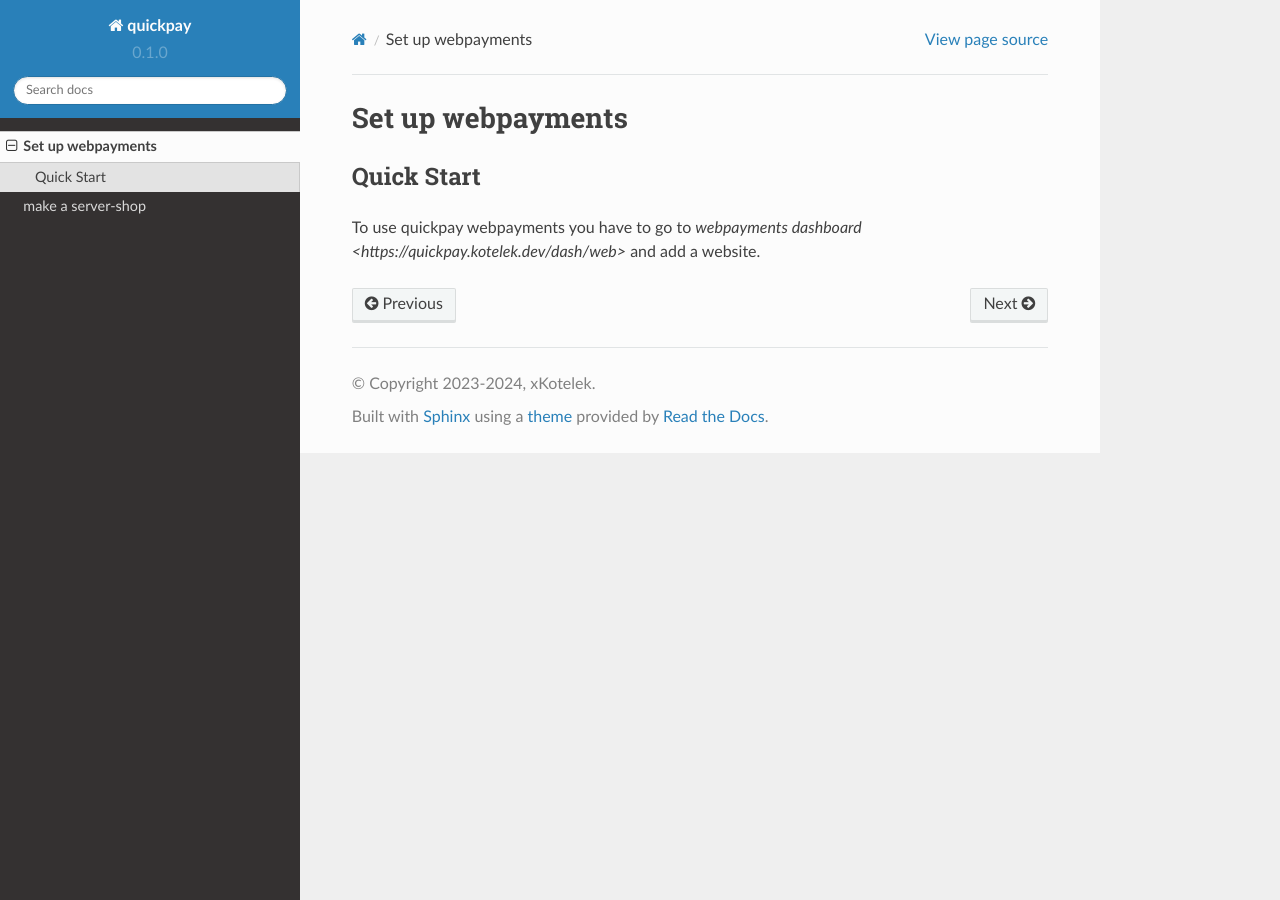
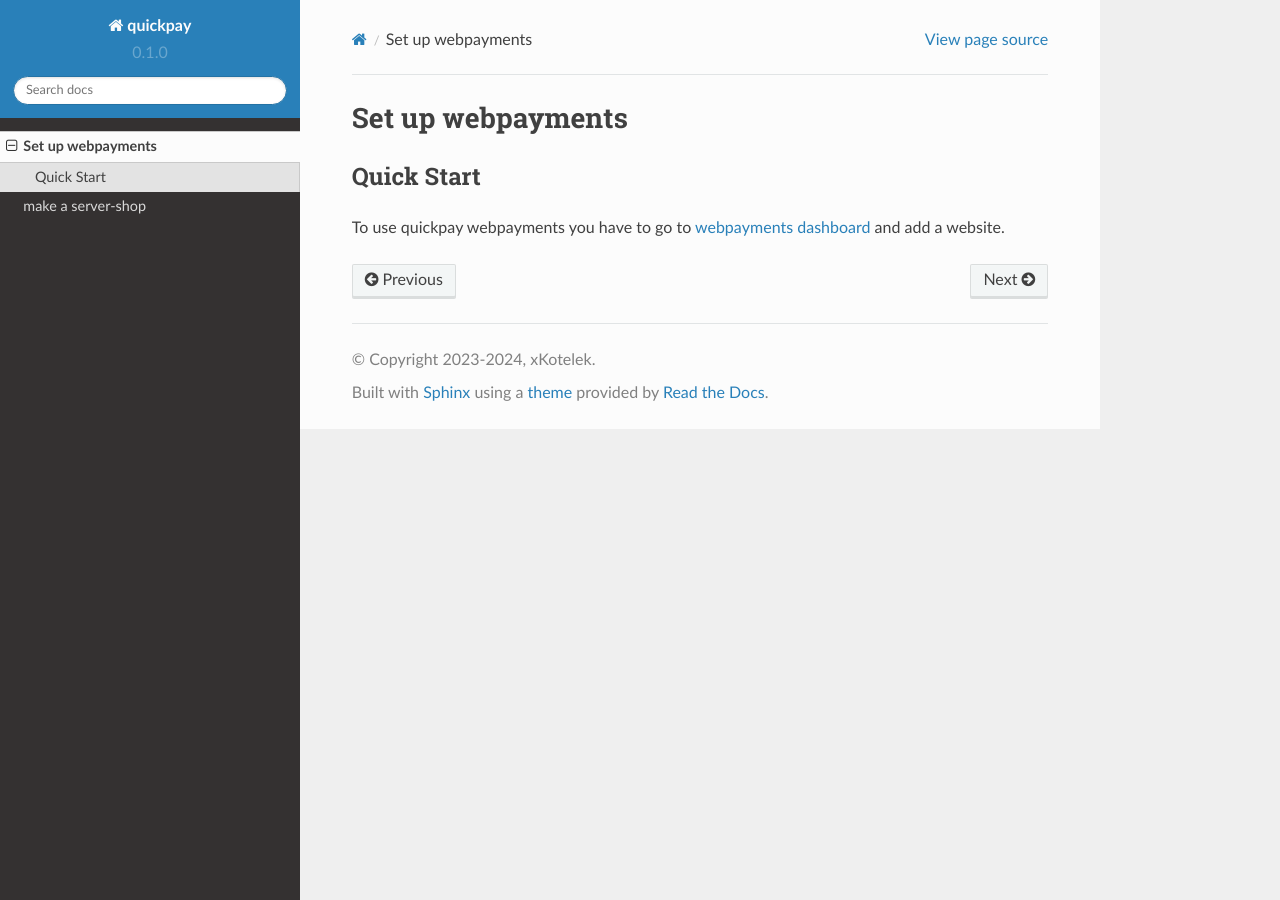
Before and after one commit to xKotelek/quickpay-docs, a Sphinx documentation site: the page built from docs/source/usageweb.rst, in a window 1280 px wide. Built offline with Sphinx 7.4.7 and the Read the Docs theme 2.0.0, drawn with Linux system fonts in a browser that asks for light colours.

Commit message:
Update usageweb.rst

```diff
--- a/docs/source/usageweb.rst
+++ b/docs/source/usageweb.rst
@@ -5,4 +5,4 @@ Set up webpayments
 Quick Start
 ===========
 
-To use quickpay webpayments you have to go to `webpayments dashboard <https://quickpay.kotelek.dev/dash/web>` and add a website.
+To use quickpay webpayments you have to go to `webpayments dashboard <https://quickpay.kotelek.dev/dash/web>`_ and add a website.
```
